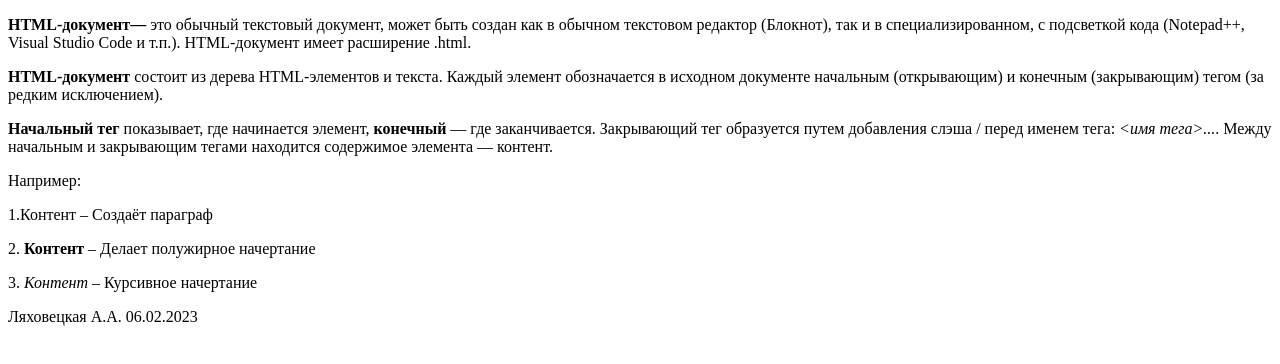
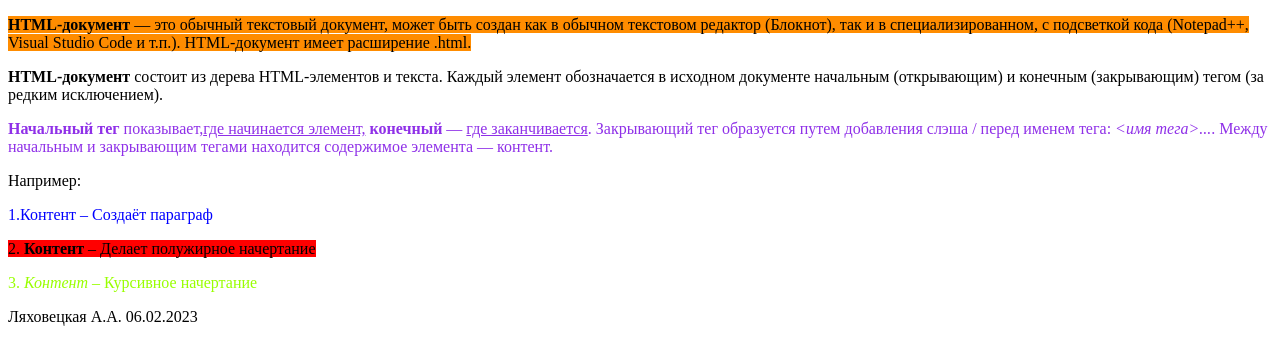
Before and after one commit to AnnaLyahovetskaya/lyahovetskaya-base-html, a plain HTML site: page base-html/index.html in a window 1280 px wide. Drawn offline with Linux system fonts and the light colour scheme.

Commit message:
feat: index.html

```diff
--- a/base-html/index.html
+++ b/base-html/index.html
@@ -7,19 +7,19 @@
     <title>Document</title>
 </head>
 <body>
-    <p>
-    <b>HTML-документ—</b> это обычный текстовый документ, может быть создан как в обычном текстовом редактор
+   <p>
+    <span style="background:#FF8C00;">
+       <b> HTML-документ </b>— это обычный текстовый документ, может быть создан как в обычном текстовом редактор
 (Блокнот), так и в специализированном, с подсветкой кода (Notepad++, Visual Studio Code и т.п.). HTML-документ
-имеет расширение .html.</p>
+имеет расширение .html.</p></span>
 <p><b>HTML-документ</b> состоит из дерева HTML-элементов и текста. Каждый элемент обозначается в исходном
 документе начальным (открывающим) и конечным (закрывающим) тегом (за редким исключением).</p>
-<p><b>Начальный тег</b> показывает, где начинается элемент,<b> конечный</b> — где заканчивается. Закрывающий тег образуется
-путем добавления слэша / перед именем тега: <i><имя тега>...</имя тега></i>. Между начальным и закрывающим тегами
-находится содержимое элемента — контент.</p>
+<p style="color: rgb(143, 48, 232);"><b>Начальный тег</b> показывает,<ins>где начинается элемент,</ins><b> конечный</b> — <ins>где заканчивается</ins>.
+ Закрывающий тег образуется путем добавления слэша / перед именем тега: <i><имя тега>...</имя тега></i>. Между начальным и закрывающим тегами находится содержимое элемента — контент.</p>
 Например:
-<p>1.Контент – Создаёт параграф</p>
-<p>2.<b> Контент </b> – Делает полужирное начертание</p>
-<p>3.<i> Контент </i> – Курсивное начертание</p>
+<p style="color: blue;">1.Контент – Создаёт параграф</p>
+<p><span style="background:#ff0000;">2.<b> Контент </b> – Делает полужирное начертание</p></span>
+<p style="color:rgb(153, 255, 0);">3.<i> Контент </i> – Курсивное начертание</p>
 <p> Ляховецкая А.А. 06.02.2023</p>
 </body>
 </html>
```
